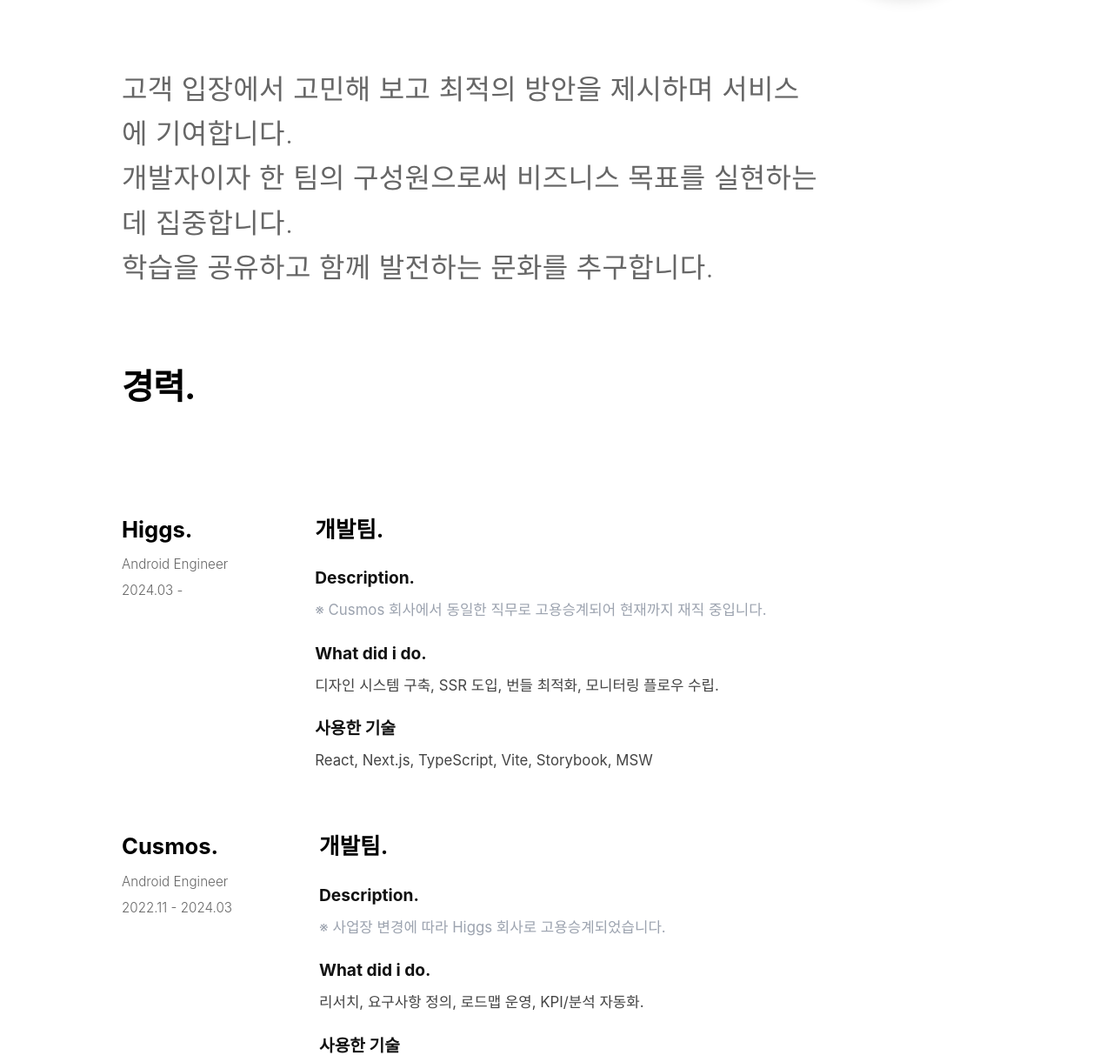
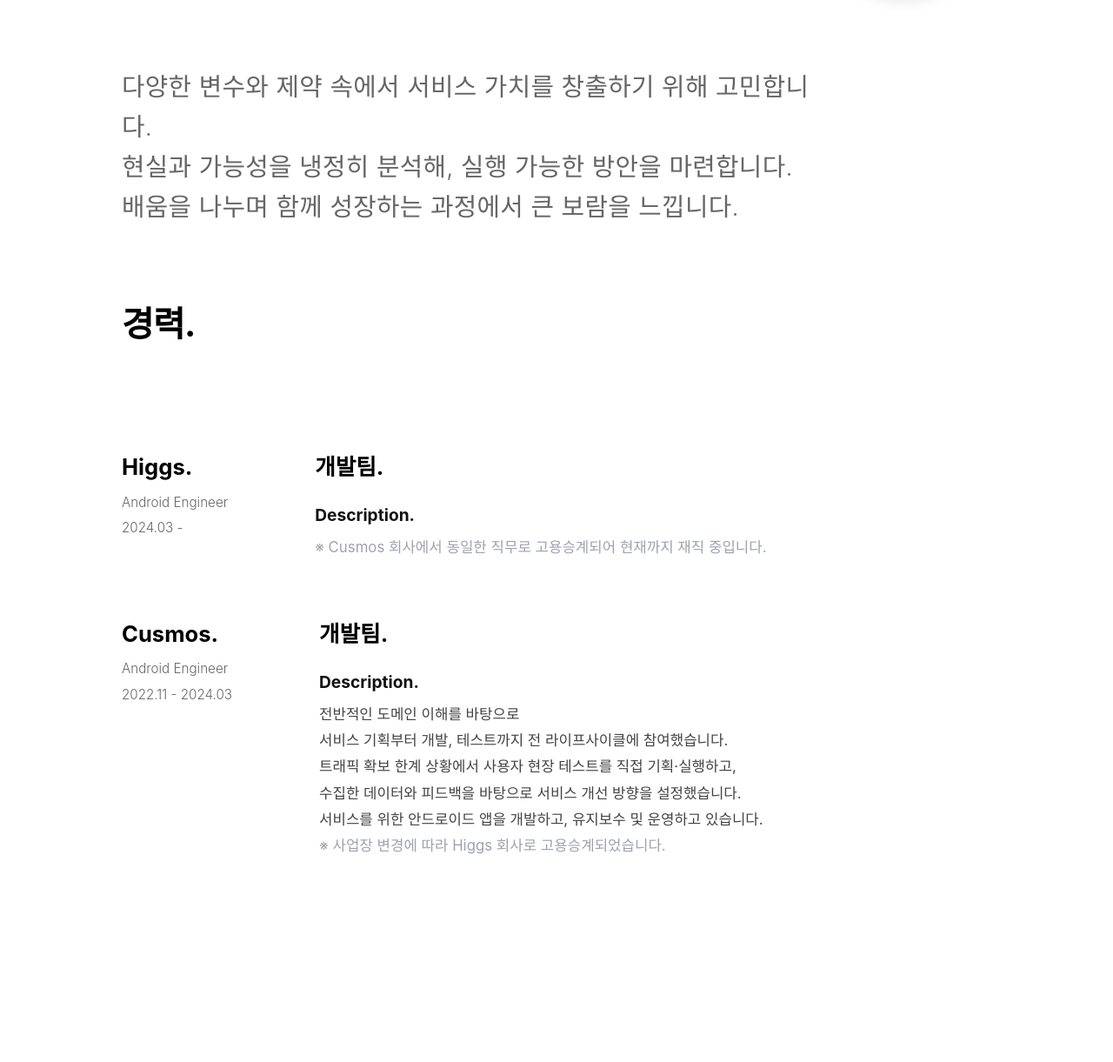
Before and after one commit to minhyuuk/resume, a plain HTML site: page index.html in a window 1280 px wide. Shown: the part 267-1488 px from the top of the page at 87% size. Drawn offline with Linux system fonts and the light colour scheme; a web font is replaced by a local one.

Commit message:
feat: 경력 description 작성

```diff
--- a/index.html
+++ b/index.html
@@ -32,9 +32,9 @@
             </div>
             <section class="intro">
                 <p class="description">
-                    고객 입장에서 고민해 보고 최적의 방안을 제시하며 서비스에 기여합니다.<br>
-                    개발자이자 한 팀의 구성원으로써 비즈니스 목표를 실현하는 데 집중합니다.<br>
-                    학습을 공유하고 함께 발전하는 문화를 추구합니다.
+                  다양한 변수와 제약 속에서 서비스 가치를 창출하기 위해 고민합니다.<br>
+                  현실과 가능성을 냉정히 분석해, 실행 가능한 방안을 마련합니다.<br>
+                  배움을 나누며 함께 성장하는 과정에서 큰 보람을 느낍니다.
                 </p>
             </section>
         </div>
@@ -55,20 +55,8 @@
 
             <h5 class="description_info">
 
-              <span class="copied">※ Cusmos 회사에서 동일한 직무로 고용승계되어 현재까지 재직 중입니다.</span>
-
+              <span class="copied"> ※ Cusmos 회사에서 동일한 직무로 고용승계되어 현재까지 재직 중입니다.</span>
             </h5>
-
-            <h4 class="my_role_title">What did i do.</h4>
-
-            <h5 class="my_role_info">
-
-              디자인 시스템 구축, SSR 도입, 번들 최적화, 모니터링 플로우 수립.
-
-            </h5>
-
-            <h4 class="stack_title">사용한 기술</h4>
-            <h5 class="stack_info">React, Next.js, TypeScript, Vite, Storybook, MSW</h5>
           </div>
         </article>
       </div>
@@ -84,17 +72,11 @@
             <h4 class="description_title">Description.</h4>
 
             <h5 class="description_info">
+              전반적인 도메인 이해를 바탕으로<br>서비스 기획부터 개발, 테스트까지 전 라이프사이클에 참여했습니다.<br>
+              트래픽 확보 한계 상황에서 사용자 현장 테스트를 직접 기획·실행하고,<br>수집한 데이터와 피드백을 바탕으로 서비스 개선 방향을 설정했습니다.<br>
+              서비스를 위한 안드로이드 앱을 개발하고, 유지보수 및 운영하고 있습니다.<br>
               <span class="copied">※ 사업장 변경에 따라 Higgs 회사로 고용승계되었습니다.</span>
             </h5>
-
-            <h4 class="my_role_title">What did i do.</h4>
-            <h5 class="my_role_info">
-
-              리서치, 요구사항 정의, 로드맵 운영, KPI/분석 자동화.
-
-            </h5>
-            <h4 class="stack_title">사용한 기술</h4>
-            <h5 class="stack_info">SQL, Metabase, Python, GA4, Looker Studio</h5>
           </div>
         </article>
       </div>
--- a/styles.css
+++ b/styles.css
@@ -50,7 +50,7 @@
   }
 
   .description {
-    font-size: 2rem;
+    font-size: 1.8rem;
     color: #666;
     text-align: left;
     font-weight: 300;
```
